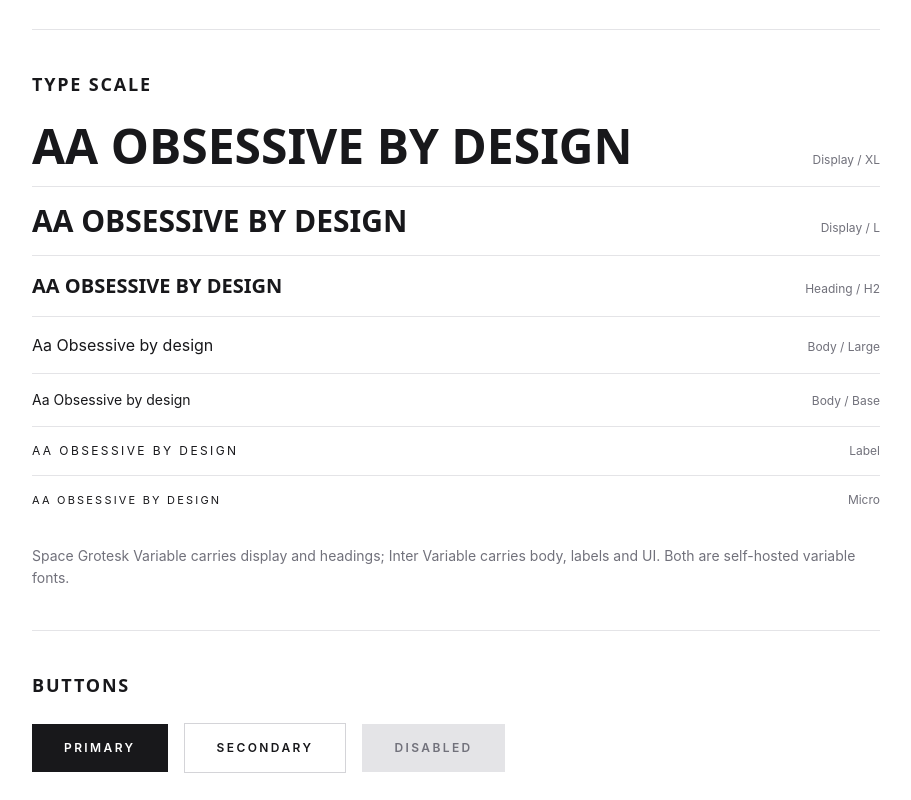
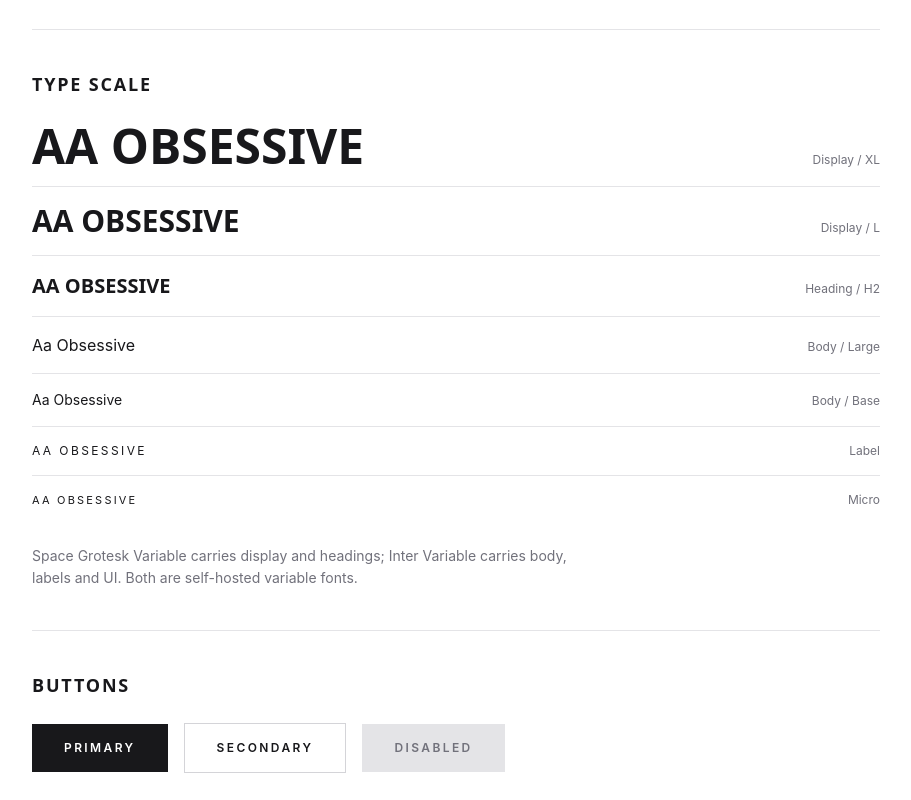
Before and after one commit to Aryan-kanade/car, a React (Vite) app: page /design in a window 1280 px wide. Shown: the part 760-1560 px from the top of the page, without its empty margins (184-1095 px from the left). Built offline with nearby package versions, Linux system fonts and the light colour scheme.

Commit message:
Design page audit fixes: text widths capped, specimen text shortened

```diff
--- a/src/pages/DesignSystemPage.jsx
+++ b/src/pages/DesignSystemPage.jsx
@@ -81,7 +81,9 @@ export default function DesignSystemPage() {
                     </span>
                   )}
                 </p>
-                <p className="text-xs text-zinc-500 dark:text-zinc-400">{swatch.hex}</p>
+                <p className="text-xs text-zinc-500 dark:text-zinc-400 tabular-nums">
+                  {swatch.hex}
+                </p>
               </li>
             ))}
           </ul>
@@ -94,8 +96,8 @@ export default function DesignSystemPage() {
                 key={row.label}
                 className="flex items-baseline justify-between gap-6 border-b border-zinc-200 dark:border-zinc-800 pb-4 last:border-b-0"
               >
-                <span className={`${row.className} max-w-[60ch] text-zinc-900 dark:text-zinc-100`}>
-                  {row.sample} Obsessive by design
+                <span className={`${row.className} max-w-[46ch] text-zinc-900 dark:text-zinc-100`}>
+                  {row.sample} Obsessive
                 </span>
                 <span className="shrink-0 text-xs text-zinc-500 dark:text-zinc-400">
                   {row.label}
@@ -103,7 +105,7 @@ export default function DesignSystemPage() {
               </li>
             ))}
           </ul>
-          <p className="mt-5 text-sm leading-relaxed text-zinc-500 dark:text-zinc-400">
+          <p className="mt-5 max-w-[62ch] text-sm leading-relaxed text-zinc-500 dark:text-zinc-400">
             Space Grotesk Variable carries display and headings; Inter Variable carries body, labels
             and UI. Both are self-hosted variable fonts.
           </p>
@@ -214,9 +216,8 @@ export default function DesignSystemPage() {
           </ul>
         </Section>
 
-        <p className="mt-12 text-sm text-zinc-500 dark:text-zinc-400">
-          Quality gates: impeccable 0 findings · axe-core 0 violations in E2E · ESLint + TypeScript
-          strict + 18 unit/component tests + Playwright smoke.{' '}
+        <p className="mt-12 max-w-[58ch] text-sm text-zinc-500 dark:text-zinc-400">
+          Quality gates: impeccable 0 findings, axe 0 violations, tsc strict, 18 tests, E2E.{' '}
           <Link
             to="/sitemap"
             className="underline underline-offset-4 transition-colors hover:text-zinc-900 dark:hover:text-white"
```
